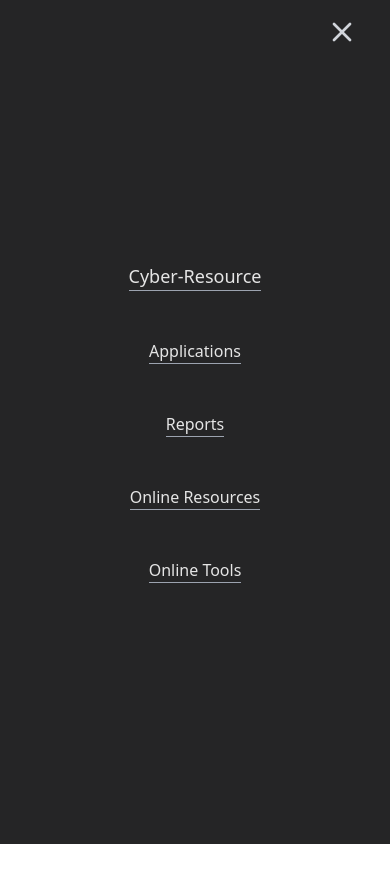
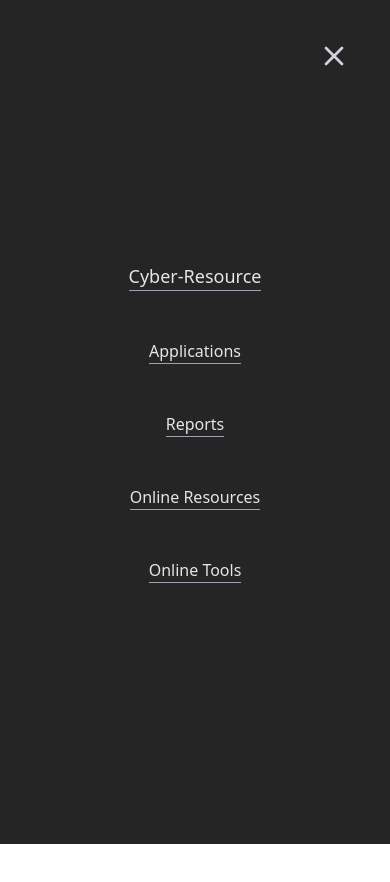
Before and after one commit to adamtaylorsmith/cyber-resource-net, a React (Vite) app: page / in a window 390 px wide. Both pictures are taken after a click on the element 328 px from the left and 30 px from the top of the page. Built offline with nearby package versions, Linux system fonts and the light colour scheme.

Commit message:
chef kiss

```diff
--- a/components/Applcations.jsx
+++ b/components/Applcations.jsx
@@ -5,18 +5,18 @@
 const Applications = () => {
   return (
     <div className='bg-neutral-800 h-full'>
-      <h1 className="mt-0 mb-12 flex justify-center text-green-600 text-xl md:text-2xl font-bold">Cyber Applications Documentation</h1>
+      <h1 className="mt-0 mb-12 flex justify-center text-green-600 text-xl md:text-2xl font-bold mx-4">Applications Documentation</h1>
       <div className="xl:mx-80 lg:mx-60 md:mx-16 mx-10 mb-2 text-md leading-relaxed">
         <a href="https://www.snort.org/#documents" target="_blank" rel="noreferrer" className="text-blue-300 hover:text-green-400 ">Snort - Intrusion Detection System</a>
       </div>
       <div className="xl:mx-80 lg:mx-60 md:mx-16 mx-10 mb-2 text-md leading-relaxed">
-        <a href="https://documentation.wazuh.com/current/index.html" target="_blank" rel="noreferrer" className="text-neutral-300 hover:text-green-400 ">Wazuh Open Source SIEM</a>
+        <a href="https://documentation.wazuh.com/current/index.html" target="_blank" rel="noreferrer" className="text-neutral-300 hover:text-green-400 ">Wazuh - SIEM</a>
       </div>
       <div className="xl:mx-80 lg:mx-60 md:mx-16 mx-10 mb-2 text-md leading-relaxed">
-        <a href="https://suricata.io/documentation/" target="_blank" rel="noreferrer" className="text-blue-300 hover:text-green-400 ">Suricata Network Analysis and Threat Detection Software</a>
+        <a href="https://docs.suricata.io/en/latest/index.html" target="_blank" rel="noreferrer" className="text-blue-300 hover:text-green-400 ">Suricata - Network Analysis and Threat Detection Software</a>
       </div>
       <div className="xl:mx-80 lg:mx-60 md:mx-16 mx-10 mb-2 text-md leading-relaxed">
-        <a href="https://www.wireshark.org/docs/wsug_html/" target="_blank" rel="noreferrer" className="text-neutral-300 hover:text-green-400 ">Wireshark Packet Sniffer</a>
+        <a href="https://www.wireshark.org/docs/wsug_html/" target="_blank" rel="noreferrer" className="text-neutral-300 hover:text-green-400 ">Wireshark - Packet Sniffer</a>
       </div>
       <div className="xl:mx-80 lg:mx-60 md:mx-16 mx-10 pb-2 text-md leading-relaxed">
         <a href="https://www.tcpdump.org/manpages/tcpdump.1.html" target="_blank" rel="noreferrer" className="text-blue-300 hover:text-green-400 ">Tcpdump</a>
--- a/components/Header.jsx
+++ b/components/Header.jsx
@@ -9,18 +9,18 @@ const Header = ({setView}) => {
       {/* <button className="text-xl font-bold ml-6 md:ml-12 hover:text-green-600 cursor-pointer" onClick={() => setView('Home')}>Adam T Smith</button> */}
       <nav>
         <section className="MOBILE-MENU flex md:hidden">
-          <div className="flex">
-            <div className="text-lg ml-4 mr-36 sm:mr-80 font-bold text-green-600">Cyber-Resource</div>
-            <div className="HAMBURGER-ICON space-y-2 mr-8 cursor-pointer" onClick={() => setIsNavOpen((prev) => !prev)}>
+          <div className="flex pt-6">
+            <div className="text-lg ml-4 mt mr-36 sm:mr-80 font-bold text-green-600">Cyber-Resource</div>
+            <div className="HAMBURGER-ICON space-y-2 mr-8 mt-1 cursor-pointer" onClick={() => setIsNavOpen((prev) => !prev)}>
               <span className="block h-0.5 w-8 animate-pulse bg-gray-200"></span>
               <span className="block h-0.5 w-8 animate-pulse bg-gray-200"></span>
               <span className="block h-0.5 w-8 animate-pulse bg-gray-200"></span>
             </div>
           </div>
           <div className={isNavOpen ? "showMenuNav" : "hideMenuNav"}>
-            <div className="absolute top-0 right-0 px-8 py-4 cursor-pointer" onClick={() => setIsNavOpen(false)}>
+            <div className="absolute top-0 right-0 px-8 pt-10 cursor-pointer" onClick={() => setIsNavOpen(false)}>
               <svg
-                className="h-8 w-8 text-gray-300"
+                className="h-8 w-8 text-gray-300 mr-2 sm:mr-20"
                 viewBox="0 0 24 24"
                 fill="none"
                 stroke="currentColor"
@@ -70,7 +70,8 @@ const Header = ({setView}) => {
           </li>
         </ul>
       </nav>
-      <style>{`
+      <style>
+        {`
           .hideMenuNav {
             display: none;
           }
@@ -89,7 +90,8 @@ const Header = ({setView}) => {
             background-color : #252526;
             colo
           }
-    `}</style>
+        `}
+      </style>
     </div>
   );
 }
--- a/components/Reports.jsx
+++ b/components/Reports.jsx
@@ -22,7 +22,7 @@ const Reports = () => {
   return (
     <div className='bg-neutral-800 h-full'>
 
-      <h1 className="mt-0 mb-12 flex justify-center text-green-600 text-xl md:text-2xl font-bold">Cyber Reports</h1>
+      <h1 className="mt-0 mb-12 flex justify-center text-green-600 text-xl md:text-2xl font-bold mx-4">Reports</h1>
 
       {/* <h2 className="xl:mx-80 lg:mx-60 md:mx-16 mx-10 mb-2 text-md leading-relaxed">This collection was built while developing a home lab and</h2> */}
       <div className="xl:mx-80 lg:mx-60 md:mx-16 mx-10 mb-2 text-md leading-relaxed">
--- a/components/Resources.jsx
+++ b/components/Resources.jsx
@@ -12,7 +12,7 @@ const Resources = () => {
   return (
     <div className='bg-neutral-800 h-full'>
 
-      <h1 className="mt-0 mb-12 flex justify-center text-green-600 text-xl md:text-2xl font-bold">Online Cyber Resources</h1>
+      <h1 className="mt-0 mb-12 flex justify-center text-green-600 text-xl md:text-2xl font-bold mx-4">Online Resources</h1>
 
       <div className="xl:mx-80 lg:mx-60 md:mx-16 mx-10 mb-2 text-md leading-relaxed">
         <a href={IncidentHandbook} target="_blank" rel="noreferrer" className="text-blue-300 hover:text-green-400 ">The Incident Handlers Handbook (.pdf)</a>
--- a/components/Tools.jsx
+++ b/components/Tools.jsx
@@ -7,7 +7,7 @@ const Tools = () => {
   return (
     <div className='bg-neutral-800 h-full text-neutral-400'>
 
-      <h1 className="mt-0 mb-12 flex justify-center text-green-600 text-xl md:text-2xl font-bold">Online Cyber Tools</h1>
+      <h1 className="mt-0 mb-12 flex justify-center text-green-600 text-xl md:text-2xl font-bold mx-4">Online Tools</h1>
 
       {/* <h2 className="xl:mx-80 lg:mx-60 md:mx-16 mx-10 pb-4 text-md leading-relaxed">This collection was built while developing a home lab and</h2> */}
 
```
Lines whose indentation alone changed are shown as unchanged.
